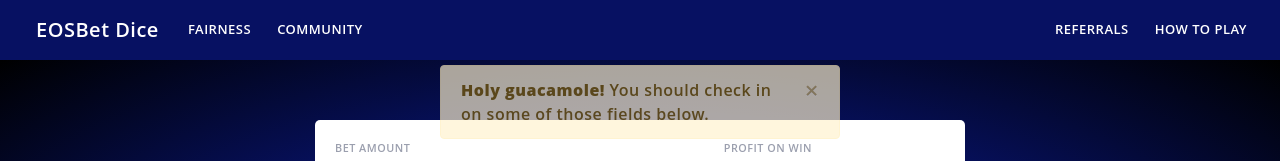
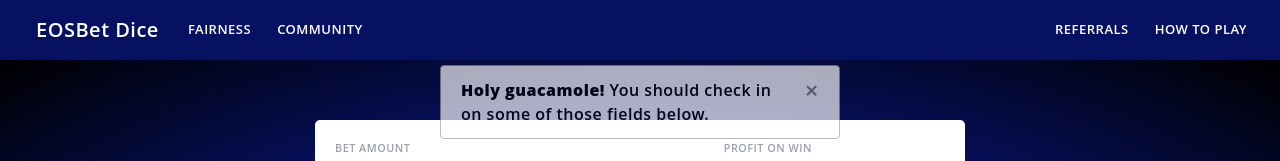
Before and after one commit to TinyQuant/kennybll.github.io, a plain HTML site: page index.html in a window 1280 px wide. Shown: the top 161 px of the page. Drawn offline with nearby package versions, Linux system fonts and the light colour scheme.

Commit message:
Alerts Demo

```diff
--- a/css/game.scss
+++ b/css/game.scss
@@ -194,6 +194,7 @@
   }
   &-roll-btn {
     order: 2;
+    cursor: pointer;
   }
 }
 
--- a/css/index.scss
+++ b/css/index.scss
@@ -120,10 +120,16 @@
 }
 
 .alert {
-  position: absolute;
+  position: fixed;
   left: 0;
   right: 0;
   z-index: 10000;
   margin: 65px auto;
   max-width: 400px;
 }
+
+.alert-warning {
+  color: #000000;
+  background-color: #ffffff;
+  border: 1px solid #999999;
+}
```
Also changed, not shown: css/game.css, css/index.css, 2 other files.
